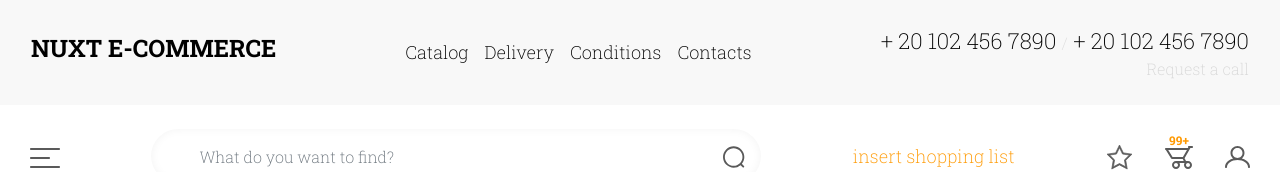
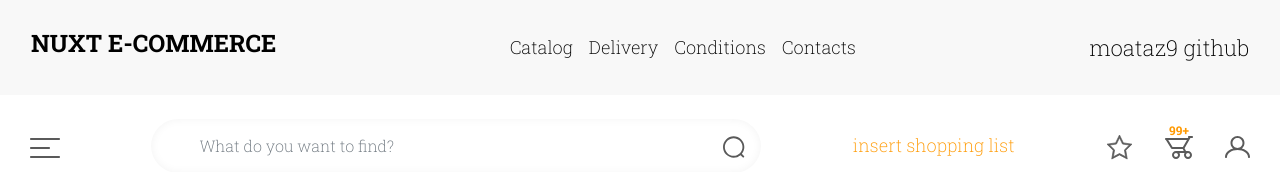
Before and after one commit to moataz9/nuxt-ecommerce-app, a Nuxt app: page / in a window 1280 px wide. Shown: the top 172 px of the page. Built offline with nearby package versions, Linux system fonts and the light colour scheme.

Commit message:
update contact content

```diff
--- a/components/Main/Navbar.vue
+++ b/components/Main/Navbar.vue
@@ -19,8 +19,9 @@
         <!-- Right aligned nav items -->
         <b-navbar-nav class="ml-auto">
           <div class="text-black call-request font-size-22">
-            + 20 102 456 7890 <span>/</span> + 20 102 456 7890
-            <p class="text-right mb-0">Request a call</p>
+            <a href="http://www.github.com/moataz9" target="_blank" rel="noopener noreferrer">
+              moataz9 github
+            </a>
           </div>
         </b-navbar-nav>
       </b-container>
```
